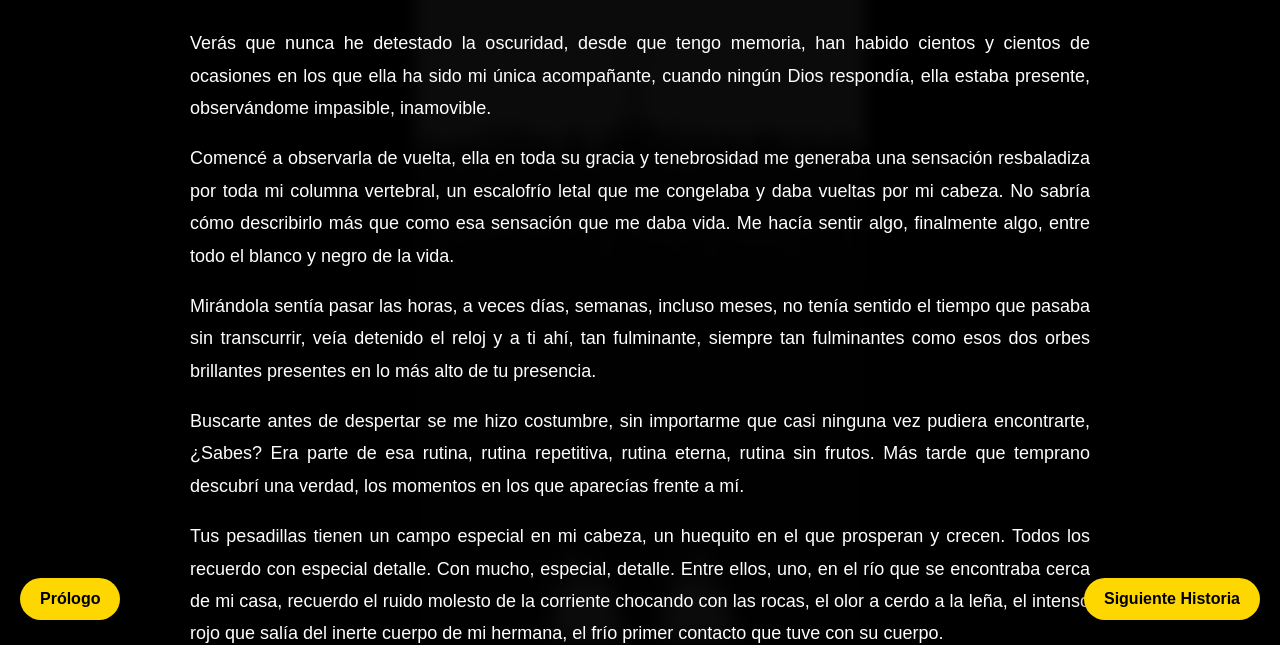
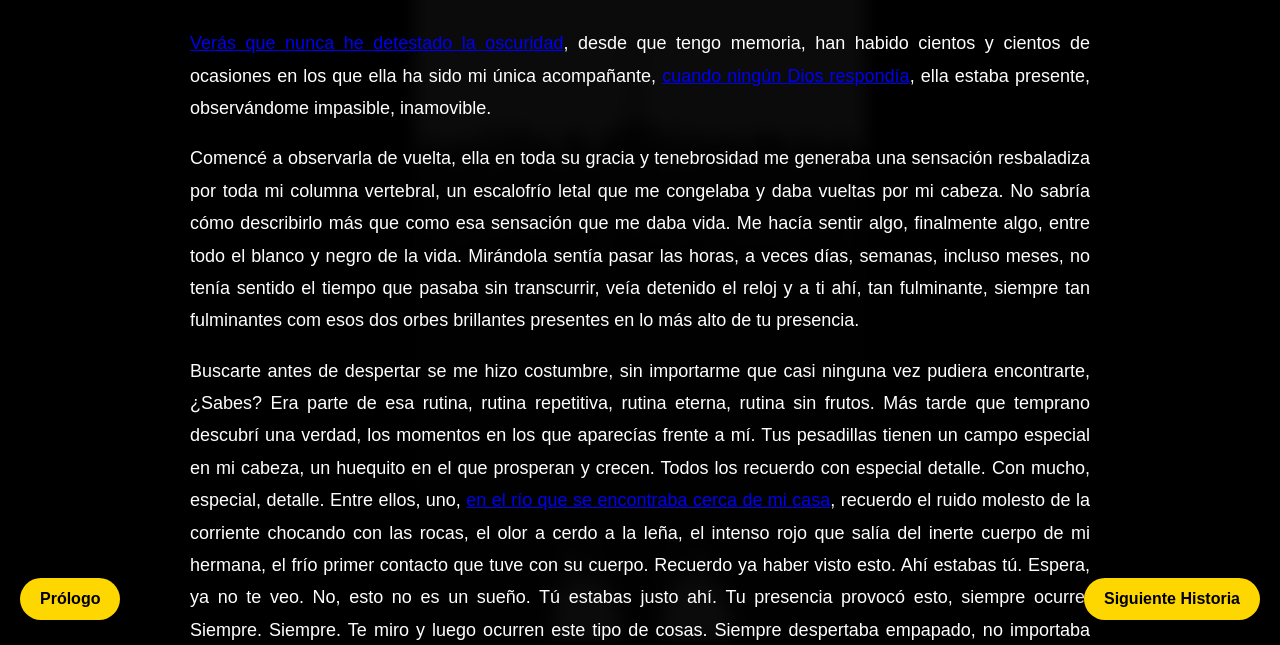
Before and after one commit to 007teheran/Narrativa1, a plain HTML site: page historia_santiago.html in a window 1280 px wide. Shown: the part 160-805 px from the top of the page. Drawn offline with Linux system fonts and the light colour scheme.

Commit message:
Update historia_santiago.html

```diff
--- a/historia_santiago.html
+++ b/historia_santiago.html
@@ -144,22 +144,20 @@
   <div class="main-container">
     <h1 class="fade-in">Lo Oscuro del Ser</h1>
     <div class="text-content">
-      <p class="fade-in">Verás que nunca he detestado la oscuridad, desde que tengo memoria, han habido cientos y cientos de ocasiones en los que ella ha sido mi única acompañante, cuando ningún Dios respondía, ella estaba presente, observándome impasible, inamovible.</p>
-      <p class="fade-in">Comencé a observarla de vuelta, ella en toda su gracia y tenebrosidad me generaba una sensación resbaladiza por toda mi columna vertebral, un escalofrío letal que me congelaba y daba vueltas por mi cabeza. No sabría cómo describirlo más que como esa sensación que me daba vida. Me hacía sentir algo, finalmente algo, entre todo el blanco y negro de la vida.</p>
-      <p class="fade-in">Mirándola sentía pasar las horas, a veces días, semanas, incluso meses, no tenía sentido el tiempo que pasaba sin transcurrir, veía detenido el reloj y a ti ahí, tan fulminante, siempre tan fulminantes como esos dos orbes brillantes presentes en lo más alto de tu presencia.</p>
-      <p class="fade-in">Buscarte antes de despertar se me hizo costumbre, sin importarme que casi ninguna vez pudiera encontrarte, ¿Sabes? Era parte de esa rutina, rutina repetitiva, rutina eterna, rutina sin frutos. Más tarde que temprano descubrí una verdad, los momentos en los que aparecías frente a mí.</p>
-      <p class="fade-in">Tus pesadillas tienen un campo especial en mi cabeza, un huequito en el que prosperan y crecen. Todos los recuerdo con especial detalle. Con mucho, especial, detalle. Entre ellos, uno, en el río que se encontraba cerca de mi casa, recuerdo el ruido molesto de la corriente chocando con las rocas, el olor a cerdo a la leña, el intenso rojo que salía del inerte cuerpo de mi hermana, el frío primer contacto que tuve con su cuerpo.</p>
-      <p class="fade-in">Recuerdo ya haber visto esto. Ahí estabas tú. Espera, ya no te veo. No, esto no es un sueño. Tú estabas justo ahí. Tu presencia provocó esto, siempre ocurre. Siempre. Siempre. Te miro y luego ocurren este tipo de cosas. Siempre despertaba empapado, no importaba que hiciera seguía ocurriendo.</p>
+      <p class="fade-in"><a href="https://open.spotify.com/track/4FbR4Xx4cg1LBHIt57ATRz?si=OkoGcjMKTHGQIBeTfBlz2g">Verás que nunca he detestado la oscuridad</a>, desde que tengo memoria, han habido cientos y cientos de ocasiones en los que ella ha sido mi única acompañante, <a href="https://youtu.be/q0EpOiu8YkI?si=faX3WVbxxU64CiB1">cuando ningún Dios respondía</a>, ella estaba presente, observándome impasible, inamovible.</p>
+      <p class="fade-in">Comencé a observarla de vuelta, ella en toda su gracia y tenebrosidad me generaba una sensación resbaladiza por toda mi columna vertebral, un escalofrío letal que me congelaba y daba vueltas por mi cabeza. No sabría cómo describirlo más que como esa sensación que me daba vida. Me hacía sentir algo, finalmente algo, entre todo el blanco y negro de la vida. Mirándola sentía pasar las horas, a veces días, semanas, incluso meses, no tenía sentido el tiempo que pasaba sin transcurrir, veía detenido el reloj y a ti ahí, tan fulminante, siempre tan fulminantes com esos dos orbes brillantes presentes en lo más alto de tu presencia.</p>
+      <p class="fade-in">Buscarte antes de despertar se me hizo costumbre, sin importarme que casi ninguna vez pudiera encontrarte, ¿Sabes? Era parte de esa rutina, rutina repetitiva, rutina eterna, rutina sin frutos. Más tarde que temprano descubrí una verdad, los momentos en los que aparecías frente a mí. Tus pesadillas tienen un campo especial en mi cabeza, un huequito en el que prosperan y crecen. Todos los recuerdo con especial detalle. Con mucho, especial, detalle. Entre ellos, uno, <a href="https://youtube.com/shorts/Qq7HD13bjHA?si=QVlg36DYvdU5I9p2">en el río que se encontraba cerca de mi casa</a>, recuerdo el ruido molesto de la corriente chocando con las rocas, el olor a cerdo a la leña, el intenso rojo que salía del inerte cuerpo de mi hermana, el frío primer contacto que tuve con su cuerpo. Recuerdo ya haber visto esto. Ahí estabas tú. Espera, ya no te veo. No, esto no es un sueño. Tú estabas justo ahí.
+                         Tu presencia provocó esto, siempre ocurre. Siempre. Siempre. Te miro y luego ocurren este tipo de cosas. Siempre despertaba empapado, no importaba que hiciera seguía ocurriendo.
 <div style="text-align: center; margin: 30px 0;">
   <img src="sombra.jpg" alt="Sombra juicio" style="max-width: 30%; border-radius: 12px; box-shadow: 0 0 12px rgba(255,215,0,0.3);" />
 </div>
       <p class="fade-in">Te comencé a detestar. Siempre has sido tú, esa oscuridad provoca todo este desastre. Me has dejado como el responsable, y a pesar de todo me juzgas al encontrarnos. Claro, yo la empujé, pero yo no quería, fue tu influencia. Nadie me cree cuando lo cuento, admito, no es una defensa irrefutable, pero es la realidad. No fui yo.</p>
-      <p class="fade-in">Me queda remontarme a la última pesadilla que tuve, la cual tuvo de protagonista a otra niña, recuerdo muy bien todo el espacio, el calor en la sala, el suave tacto de su piel con la mía. Tus brillantes clisos. Esta vez te pasaste, no lo puedo creer. Cuando dejo mi vida en tu yugo, me siento como brincando de sueño en sueño.</p>
-      <p class="fade-in">Te vuelvo a ver, estamos en un juzgado, entre todo el jurado destacas con tu opacante presencia. En verdad no tenías por qué venir, después de todo, esto es tu culpa. Pero claro, siempre soy yo el malo. Desapareciste. No habías hecho eso nunca. Apareces encorvado en tu gran figura, nunca te había visto de tan cerca.</p>
+      <p class="fade-in">Me queda remontarme a la última pesadilla que tuve, la cual tuvo de protagonista a otra niña, recuerdo muy bien todo el espacio, el calor en la sala, el suave tacto de su piel con la mía. Tus brillantes clisos. Esta vez te pasaste, no lo puedo creer. Cuando dejo mi vida en tu yugo, me siento como brincando de sueño en sueño. <a href="https://images.app.goo.gl/bYSuf5mH5FuvwEQQ6">Te vuelvo a ver, estamos en un juzgado, entre todo el jurado destacas con tu opacante presencia.</a> En verdad no tenías por qué venir, después de todo, esto es tu culpa. Pero claro, siempre soy yo el malo. Desapareciste. No habías hecho eso nunca. Apareces encorvado en tu gran figura, nunca te había visto de tan cerca.</p>
 <div style="text-align: center; margin: 30px 0;">
   <img src="sombra_juicio.jpg" alt="Sombra juicio" style="max-width: 30%; border-radius: 12px; box-shadow: 0 0 12px rgba(255,215,0,0.3);" />
 </div>
-      <p class="fade-in">Despierto por el alguacil haciendo sonar los barrotes, me va a llevar al juicio. Me termino de despertar y lo acompaño. Voy tranquilo, después de todo no fui yo. Fue la oscuridad.</p>
+      <p class="fade-in">Despierto por el alguacil haciendo sonar los barrotes, me va a llevar al juicio. Me termino de despertar y lo acompaño. Voy tranquilo, <a href="https://youtu.be/wMhWnnMiiUI?si=bEYflJ2A8kGbgBle">después de todo no fui yo. Fue la oscuridad.</a></p>
+
     </div>
   </div>
 
```
